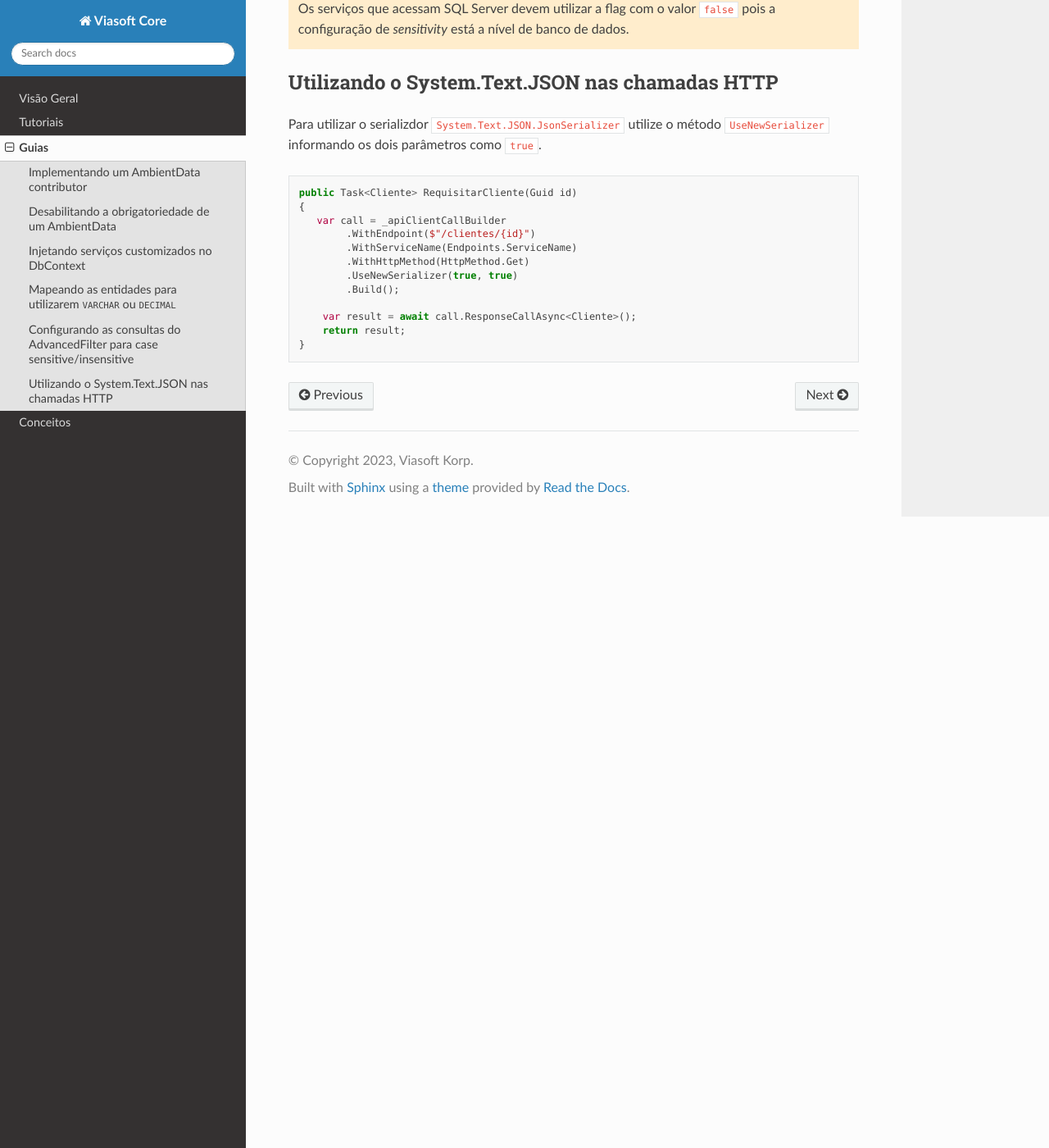
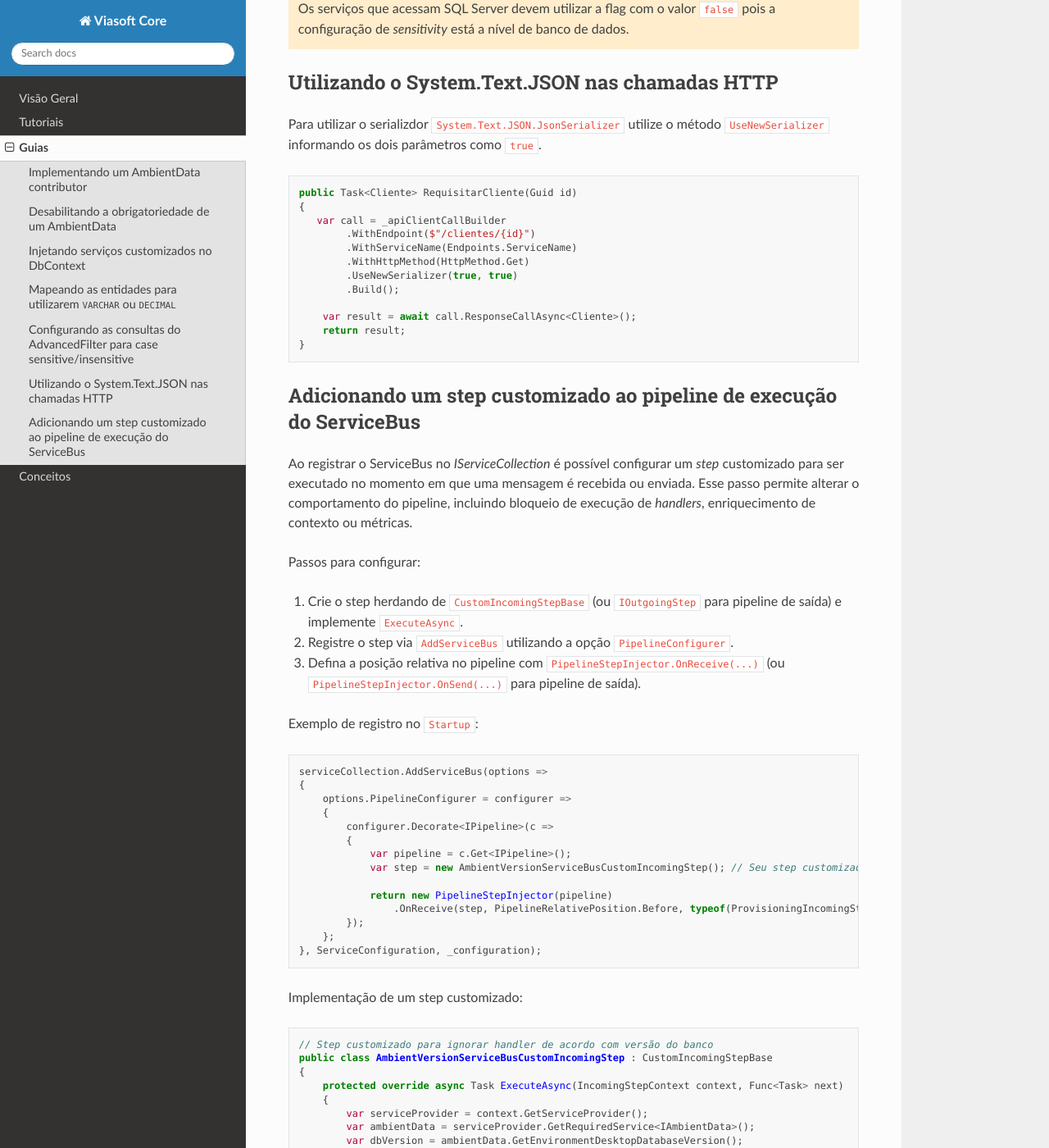
Before and after one commit to viasoftkorp/viasoft-core-docs, a Sphinx documentation site: the page built from docs/source/guias.rst, in a window 1280 px wide and 1400 px high, scrolled down 5620 px. Shown: the whole window at 82% size. Built offline with Sphinx 7.4.7 and the Read the Docs theme 3.1.0, drawn with Linux system fonts in a browser that asks for light colours; some of the changed text lies outside the part shown.

Commit message:
SDK-356 documentacao add custom ServiceBus pipeline step

```diff
--- a/docs/source/guias.rst
+++ b/docs/source/guias.rst
@@ -277,3 +277,79 @@ Para utilizar o serializdor ``System.Text.JSON.JsonSerializer`` utilize o métod
         var result = await call.ResponseCallAsync<Cliente>();
         return result;
     }
+
+Adicionando um step customizado ao pipeline de execução do ServiceBus
+---------------------------------------------------------------------
+
+Ao registrar o ServiceBus no `IServiceCollection` é possível configurar um *step* customizado para ser executado no momento em que uma mensagem é recebida ou enviada. Esse passo permite alterar o comportamento do pipeline, incluindo bloqueio de execução de *handlers*, enriquecimento de contexto ou métricas.
+
+Passos para configurar:
+
+1. Crie o step herdando de ``CustomIncomingStepBase`` (ou ``IOutgoingStep`` para pipeline de saída) e implemente ``ExecuteAsync``.
+2. Registre o step via ``AddServiceBus`` utilizando a opção ``PipelineConfigurer``.
+3. Defina a posição relativa no pipeline com ``PipelineStepInjector.OnReceive(...)`` (ou ``PipelineStepInjector.OnSend(...)`` para pipeline de saída).
+
+Exemplo de registro no ``Startup``:
+
+.. code-block:: csharp
+
+    serviceCollection.AddServiceBus(options =>
+    {
+        options.PipelineConfigurer = configurer =>
+        {
+            configurer.Decorate<IPipeline>(c =>
+            {
+                var pipeline = c.Get<IPipeline>();
+                var step = new AmbientVersionServiceBusCustomIncomingStep(); // Seu step customizado
+
+                return new PipelineStepInjector(pipeline)
+                    .OnReceive(step, PipelineRelativePosition.Before, typeof(ProvisioningIncomingStep)); // Ou OnSend para pipeline de saída
+            });
+        };
+    }, ServiceConfiguration, _configuration);
+
+Implementação de um step customizado:
+
+.. code-block:: csharp
+
+    // Step customizado para ignorar handler de acordo com versão do banco
+    public class AmbientVersionServiceBusCustomIncomingStep : CustomIncomingStepBase
+    {
+        protected override async Task ExecuteAsync(IncomingStepContext context, Func<Task> next)
+        {
+            var serviceProvider = context.GetServiceProvider();
+            var ambientData = serviceProvider.GetRequiredService<IAmbientData>();
+            var dbVersion = ambientData.GetEnvironmentDesktopDatabaseVersion();
+
+            var handleType = context.GetHandleType();
+            var handlerMethod = context.GetHandlerHandleMethod();
+
+            // Aceita atributo na classe ou método
+            var minVersionAttr =
+                handlerMethod.GetCustomAttribute<MinimumVersionAttribute>(inherit: true)
+                ?? handleType.GetCustomAttribute<MinimumVersionAttribute>(inherit: true);
+
+            if (minVersionAttr is not null)
+            {
+                if (string.IsNullOrEmpty(dbVersion))
+                {
+                    throw new ArgumentException(
+                        $"A versão do banco não está disponível para prosseguir com o método {handlerMethod.Name} de {handleType.FullName}");
+                }
+
+                if (minVersionAttr.IsVersionGreaterThan(dbVersion))
+                {
+                    // Interrompe o dispatch do handler e os demais steps customizados
+                    context.AbortDispatchAndRemainingCustomSteps();
+                }
+            }
+
+            await next();
+        }
+    }
+
+Observações:
+
+* Utilize ``context.GetServiceProvider()`` para acessar serviços do DI no step.
+* A ordem dos steps influencia o comportamento. Use ``PipelineRelativePosition.Before/After`` com o tipo de um step existente para posicionamento preciso.
+* Para impedir a execução do handler e dos demais ``CustomIncomingStepBase`` seguintes, chame ``context.AbortDispatchAndRemainingCustomSteps()``.
```
